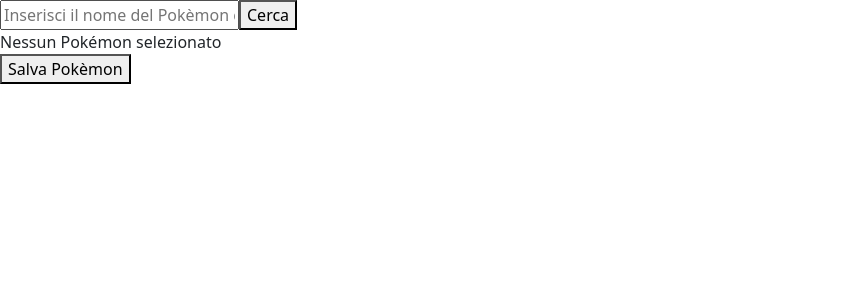
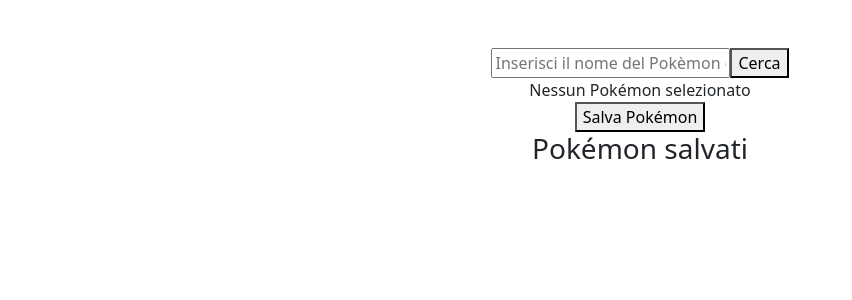
Before and after one commit to danielemantovani/vue-pokedex, a Vue app: page / in a window 1280 px wide. Shown: the top 300 px of the page, without its empty margins (0-852 px from the left). Built offline with nearby package versions, Linux system fonts and the light colour scheme.

Commit message:
feat: salvataggio dei pokem nell'apposita lista

```diff
--- a/src/components/PokemonDetails.vue
+++ b/src/components/PokemonDetails.vue
@@ -4,18 +4,28 @@
 export default {
     props: {
         pokemon: {
-            type: Object,   //  La prop `pokemon` deve essere un oggetto
-
-        }
+            type: Object,   //  La prop Pokemon deve essere un oggetto
+        },
+        onSave: {
+            type: Function, // Funzione che viene passata dal genitore per salvare il Pokémon
+        },
     },
 
-    data() {
+        data() {
 
-        return {
+            return {
+
+            }
+        },
+        methods: {
+
+            onSaveClick() {
+                this.onSave(); // Chiama la funzione passata dal genitore
+                console.log('Salva');
+            }
 
         }
     }
-}
 </script>
 
 <template>
@@ -23,12 +33,13 @@
         <div v-if="!pokemon">Nessun Pokémon selezionato</div>
         <div v-else>
             <h2>{{ pokemon.name }}</h2>
-            <p>Altezza: {{ pokemon.height }}</p>
-            <p>Peso: {{ pokemon.weight }}</p>
+            <p>Altezza: {{ pokemon.height }} pollici</p>
+            <p>Peso: {{ pokemon.weight }} libre</p>
         </div>
     </div>
     <div>
-        <button>Salva Pokèmon</button>
+        <!-- Pulsante per salvare il Pokémon -->
+        <button @click="onSaveClick">Salva Pokémon</button>
     </div>
 
 </template>
--- a/src/components/PokemonSaved.vue
+++ b/src/components/PokemonSaved.vue
@@ -1,10 +1,13 @@
 <script>
 export default {
+
+    props: {
+        savedPokemon: Array  // Riceve la lista dei Pokémon salvati come prop
+    },
 
     data() {
 
         return {
-
         }
     }
 }
@@ -12,6 +15,13 @@
 
 <template>
 
+    <h3>Pokémon salvati</h3>
+    <ul>
+        <li v-for="pokemon in savedPokemon">
+            {{ pokemon.name }}
+        </li>
+    </ul>
+
 </template>
 
 <style lang="scss"></style>
--- a/src/pages/HomePage.vue
+++ b/src/pages/HomePage.vue
@@ -1,32 +1,47 @@
 <script>
+
 import Searchbar from '../components/Searchbar.vue';
 import PokemonDetails from '../components/PokemonDetails.vue';
-
+import PokemonSaved from '../components/PokemonSaved.vue';
 
 export default {
     components: {
         Searchbar,
         PokemonDetails,
+        PokemonSaved,
     },
 
     data() {
 
         return {
             selectedPokemon: null,  // Non c'è ancora nessun Pokémon selezionato
+            savedPokemon: [] // Lista dei Pokémon salvati
         }
     },
 
     methods: {
         onPokemonFound(pokemonData) {
-            this.selectedPokemon = pokemonData; // Aggiorna lo stato con i dati del Pokémon trovato
+            this.selectedPokemon = pokemonData; // Aggiorna la variabile selectedPokèmon con i Pokèmon cercato dall'utente
+        },
+
+        savePokemon() {
+            if (this.selectedPokemon && !this.savedPokemon.includes(this.selectedPokemon)) {
+                // Aggiungi il Pokémon selezionato alla lista solo se non è già presente
+                this.savedPokemon.push(this.selectedPokemon);
+            }
         }
     }
 }
+
 </script>
 
 <template>
-    <Searchbar @pokemon-found="onPokemonFound" />
-    <PokemonDetails :pokemon="selectedPokemon" />
+
+    <div class="text-center mt-5">
+        <Searchbar @pokemon-found="onPokemonFound" />
+        <PokemonDetails :pokemon="selectedPokemon" :onSave="savePokemon" />
+        <PokemonSaved :savedPokemon="savedPokemon" />
+    </div>
 
 </template>
 
```
